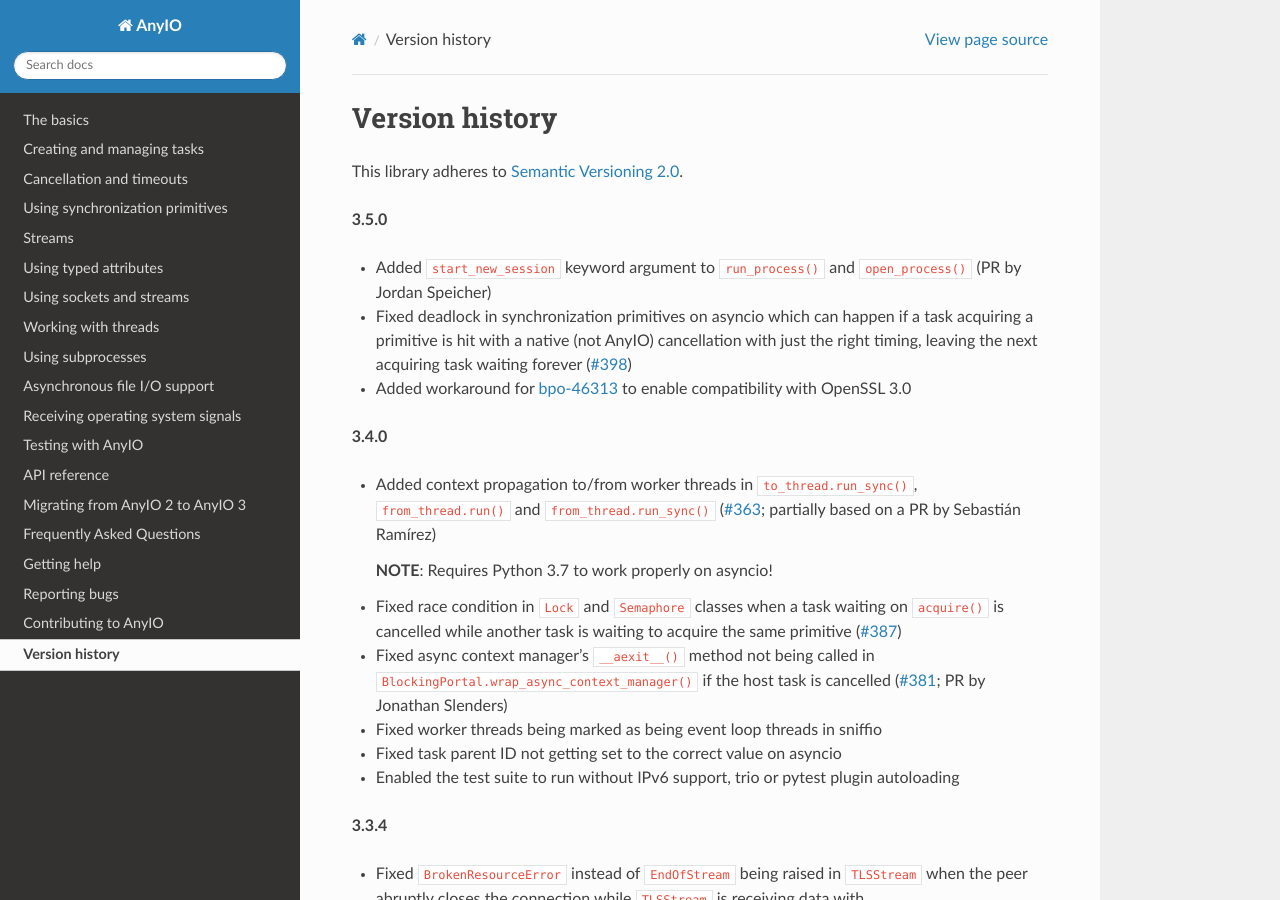
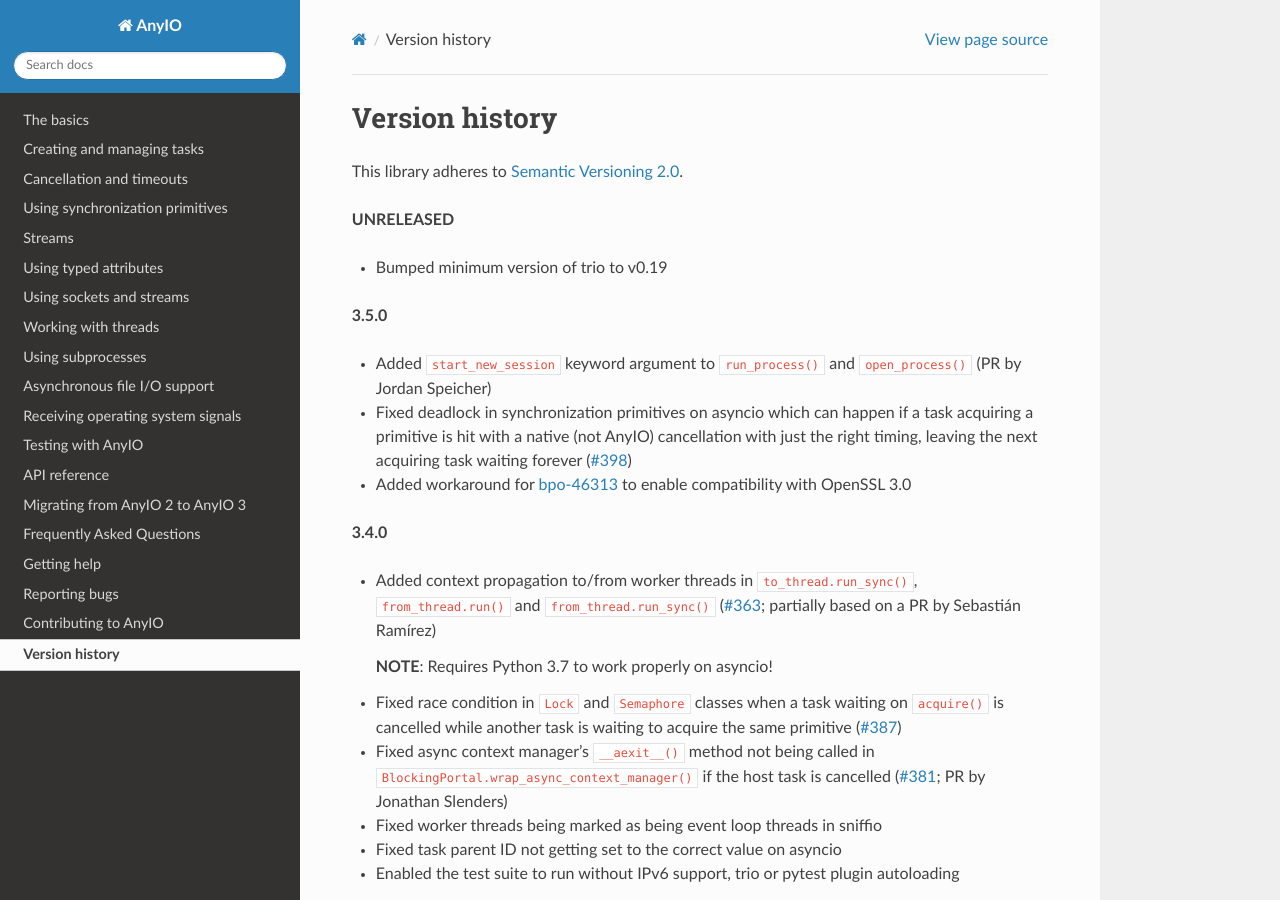
Before and after one commit to agronholm/anyio, a Sphinx documentation site: the page built from docs/versionhistory.rst, in a window 1280 px wide and 900 px high. Built offline with Sphinx 7.4.7 and the Read the Docs theme 2.0.0, drawn with Linux system fonts in a browser that asks for light colours; the version number could not be read and is left out.

Commit message:
Bumped minimum version of trio to v0.19

```diff
--- a/docs/versionhistory.rst
+++ b/docs/versionhistory.rst
@@ -2,6 +2,10 @@ Version history
 ===============
 
 This library adheres to `Semantic Versioning 2.0 <http://semver.org/>`_.
+
+**UNRELEASED**
+
+- Bumped minimum version of trio to v0.19
 
 **3.5.0**
 
--- a/setup.cfg
+++ b/setup.cfg
@@ -47,7 +47,7 @@ test =
     pytest-mock >= 3.6.1
     trustme
     uvloop >= 0.15; platform_python_implementation == 'CPython' and platform_system != 'Windows' and python_version < '3.11'
-trio = trio >= 0.16
+trio = trio >= 0.19
 doc =
     packaging
     sphinx_rtd_theme
```
